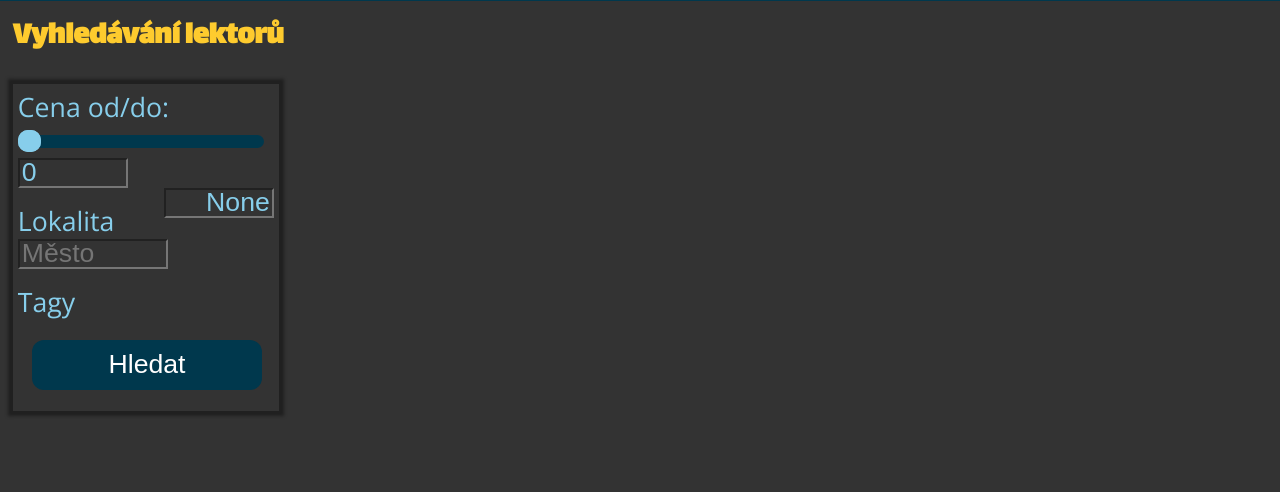
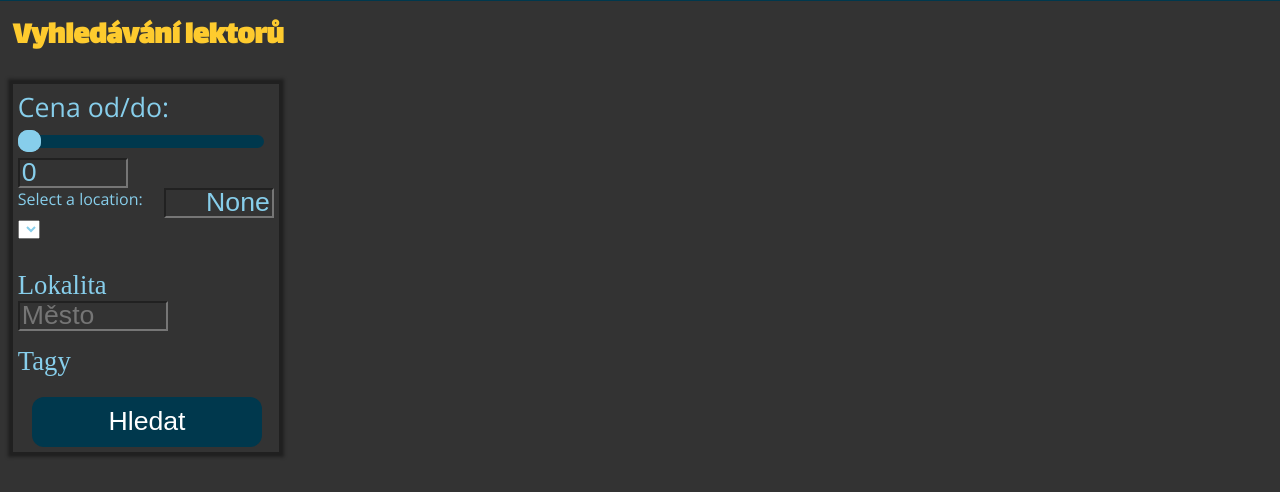
Before and after one commit to GlaryCZ/TdA24-EXTREMISTI, a Flask app: page / in a window 1280 px wide. Shown: the part 169-661 px from the top of the page. Run offline with Flask 3, Linux system fonts and the light colour scheme; data that the repository does not hold is empty.

Commit message:
try to add get_location

```diff
--- a/app/app.py
+++ b/app/app.py
@@ -1,4 +1,5 @@
 import os
+import sqlite3
 from typing import List, Dict, Tuple, Callable
 from uuid import uuid4 as make_uuid
 from hashlib import sha256
@@ -121,7 +122,7 @@
     cursor.close()
     return row
 
-def get_tag(param: str, value) -> List:
+def get_tag() -> List:
     """Get a tag from SQL databse.
 
     :param: can be only "name" or "uuid".
@@ -130,6 +131,17 @@
     row = cursor.fetchone()
     cursor.close()
     return row
+
+def get_locations() -> List:
+    cursor = db.get_db().execute('SELECT location FROM lecturers')
+    loc = [row[0] for row in cursor.fetchall()]
+    cursor.close()
+    return loc
+
+@app.route('/locations', methods=['GET'])
+def show_locations():
+    locations = get_locations()
+    return render_template('locations.html', locations=locations)
 
 @require_login
 def get_orders_for_lecturer():
@@ -225,11 +237,13 @@
     rows = cursor.fetchall()
     cursor.close()
     tags = [{"uuid":row[0], "name":row[1]}for row in rows]
+    location = get_locations
+
 
     cursor = db.get_db().execute("SELECT MAX(price_per_hour) FROM lecturers; ")
     max_price = cursor.fetchone()[0]
     cursor.close()
-    return render_template('lectors-search-page.html', lecturers = lecturers, tags = tags, last_searched = data, max_price = max_price)
+    return render_template('lectors-search-page.html', lecturers = lecturers, tags = tags, last_searched = data, max_price = max_price, location = location)
 
 @app.route("/my_profile", methods=['GET', 'POST'])
 @require_login
@@ -258,6 +272,7 @@
     cursor = db.get_db().execute('select * from lecturers')
     rows = cursor.fetchall()
     cursor.close()
+
     return jsonify([row_to_lecturer(row) for row in rows])
 
 @app.post("/api/lecturers")
@@ -349,5 +364,6 @@
 def calendar_monthly():
     return render_template('calendar-monthly.html')
 
+
 if __name__ == '__main__':
     app.run(debug=True)
--- a/app/templates/lectors-search-page.html
+++ b/app/templates/lectors-search-page.html
@@ -31,10 +31,22 @@
       <input type="text" id="amount-max" placeholder="do" name="max_price" class="inp-price" {% if last_searched.max_price %}
         value="{{last_searched.max_price}}" {% else %} value="{{max_price}}" {% endif %} oninput="this.value = this.value.replace(/[^0-9.]/g, '').replace(/(\..*?)\..*/g, '$1');" /><br>
     </div>
+    <form>
+      <label for="location">Select a location:</label>
+      <select id="location" name="location">
+          {% for location in locations %}
+              <option value="{{ location }}">{{ location }}</option>
+          {% endfor %}
+      </select>
+  </form>
+
     <label id="location-text">Lokalita</label><br>
     <input type="text" name="location" placeholder="Město" list="seznam-lokaci" id="location-input-field" {% if last_searched.location %}
       value="{{last_searched.location}}" {% endif %}><br>
+
+
     <label id="tags-text">Tagy</label><br>
+
     {% for tag in tags %}
     <label for="{{tag.uuid}}" class="checkbox-label">
       <a class="tag">{{tag.name|e}}</a>
```
Also changed, not shown: app/templates/locations.html (added, +19 -0 lines), your_database.db (added).
